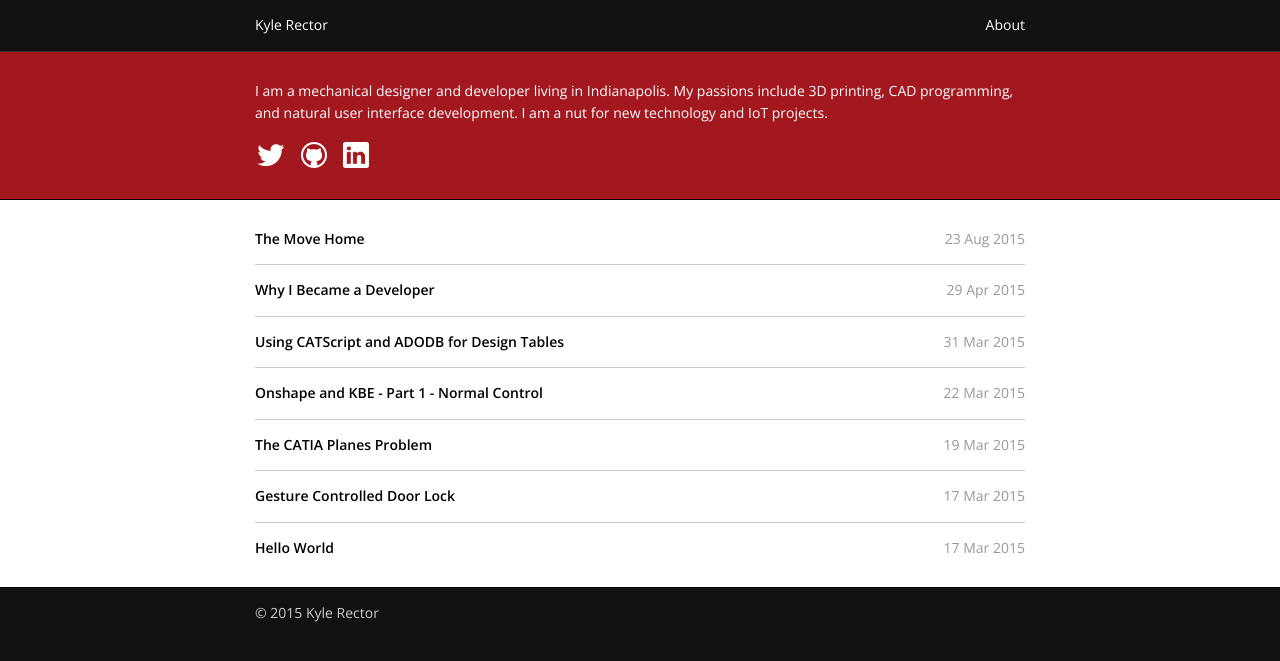
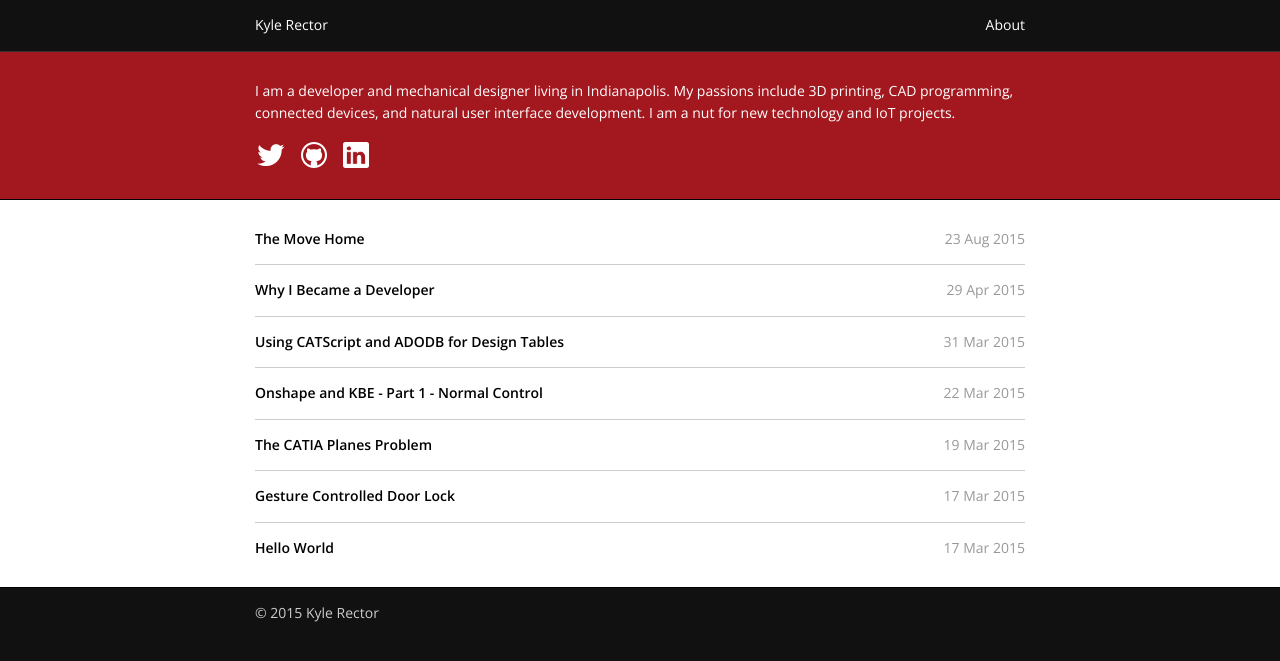
Before and after one commit to KyleARector/KyleARector.github.io, a Jekyll site: the page built from index.md, in a window 1280 px wide. Shown: the top 661 px of the page. Built offline with Jekyll 4.4.1, drawn with Linux system fonts in a browser that asks for light colours.

Commit message:
Update _config.yml

```diff
--- a/_config.yml
+++ b/_config.yml
@@ -1,6 +1,6 @@
 url: "http://kylearector.com"
 title: Kyle Rector
-description: "I am a mechanical designer and developer living in Indianapolis. My passions include 3D printing, CAD programming, and natural user interface development. I am a nut for new technology and IoT projects."
+description: "I am a developer and mechanical designer living in Indianapolis. My passions include 3D printing, CAD programming, connected devices, and natural user interface development. I am a nut for new technology and IoT projects."
 language: en-us
 
 author: Kyle Rector
```
